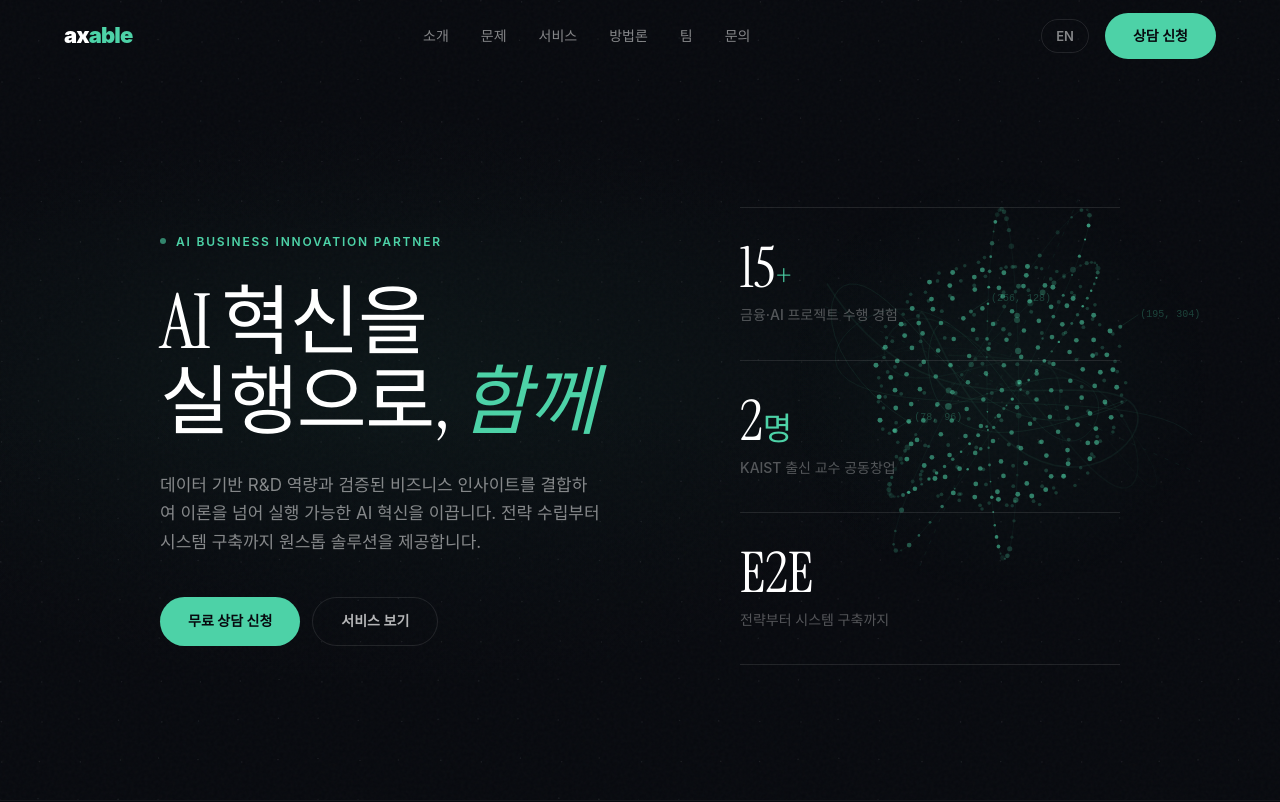
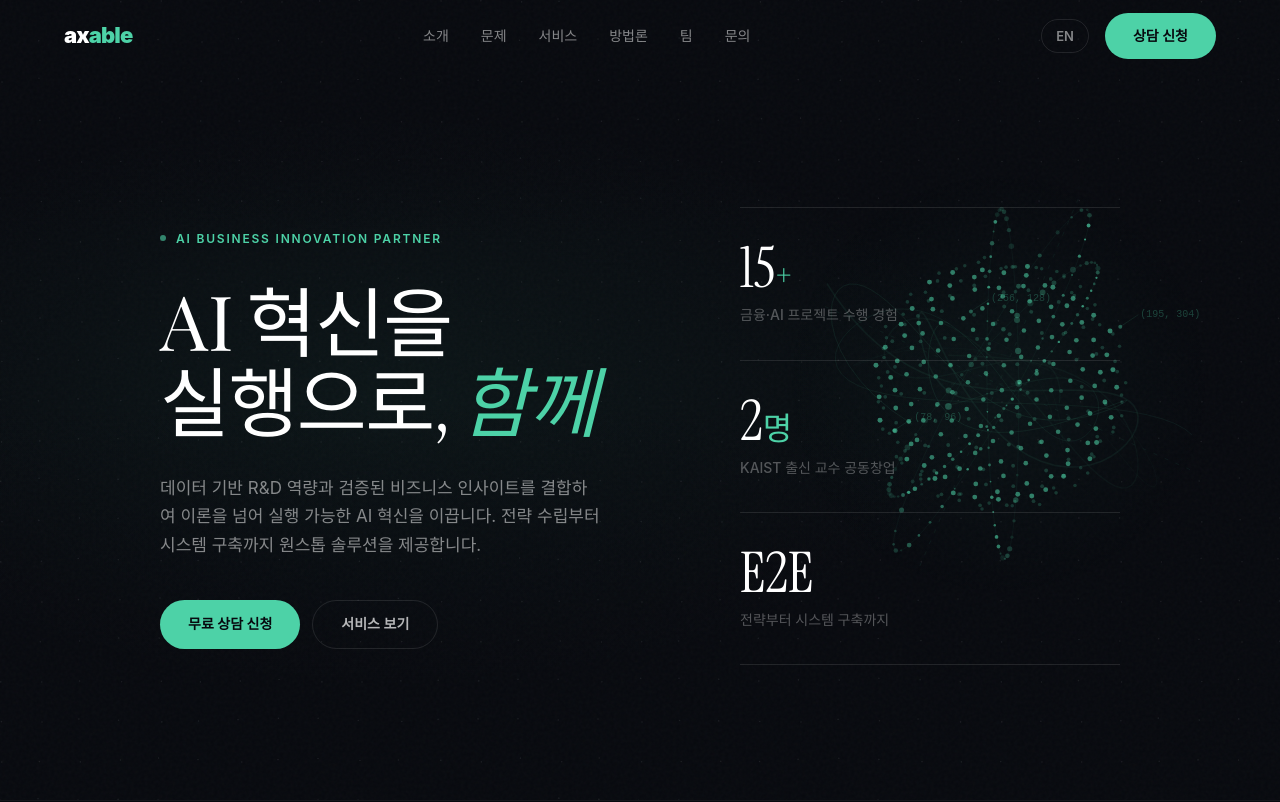
Before and after one commit to hksulGithub/axable-web, a plain HTML site: page public/index.html in a window 1280 px wide. Shown: the top 802 px of the page. Drawn offline with nearby package versions, Linux system fonts and the light colour scheme; animation ran at ten frames a second; a script that the page names is missing; a web font is replaced by a local one.

Commit message:
Use Playfair Display for AI text in hero heading for wider glyph alignment
Instrument Serif's narrow Latin glyphs caused visual misalignment with
Korean characters. Playfair Display is wider and matches better.

Co-Authored-By: Claude Opus 4.6 <noreply@anthropic.com>

```diff
--- a/public/index.html
+++ b/public/index.html
@@ -62,7 +62,7 @@
           <span class="pulse"></span>
           AI Business Innovation Partner
         </div>
-        <h1>AI 혁신을<br>실행으로, <em>함께</em></h1>
+        <h1><span class="ai-text">AI</span> 혁신을<br>실행으로, <em>함께</em></h1>
         <p class="hero-desc">
           데이터 기반 R&D 역량과 검증된 비즈니스 인사이트를 결합하여
           이론을 넘어 실행 가능한 AI 혁신을 이끕니다.
--- a/public/style.css
+++ b/public/style.css
@@ -4,7 +4,7 @@
    Accent: Teal #4DD2A7 on dark
    ============================================ */
 
-@import url('https://fonts.googleapis.com/css2?family=Instrument+Serif:ital@0;1&family=Noto+Serif+KR:wght@400;700&display=swap');
+@import url('https://fonts.googleapis.com/css2?family=Instrument+Serif:ital@0;1&family=Noto+Serif+KR:wght@400;700&family=Playfair+Display:wght@400;700&display=swap');
 @import url('https://api.fontshare.com/v2/css?f[]=satoshi@400,500,700,900&display=swap');
 
 *, *::before, *::after {
@@ -330,6 +330,11 @@ ul { list-style: none; }
   margin-bottom: 28px;
   letter-spacing: -0.02em;
   word-break: keep-all;
+}
+
+.hero h1 .ai-text {
+  font-family: 'Playfair Display', Georgia, serif;
+  letter-spacing: 0.02em;
 }
 
 .hero h1 em {
```
Also changed, not shown: public/en/index.html (+1 -1 lines).
